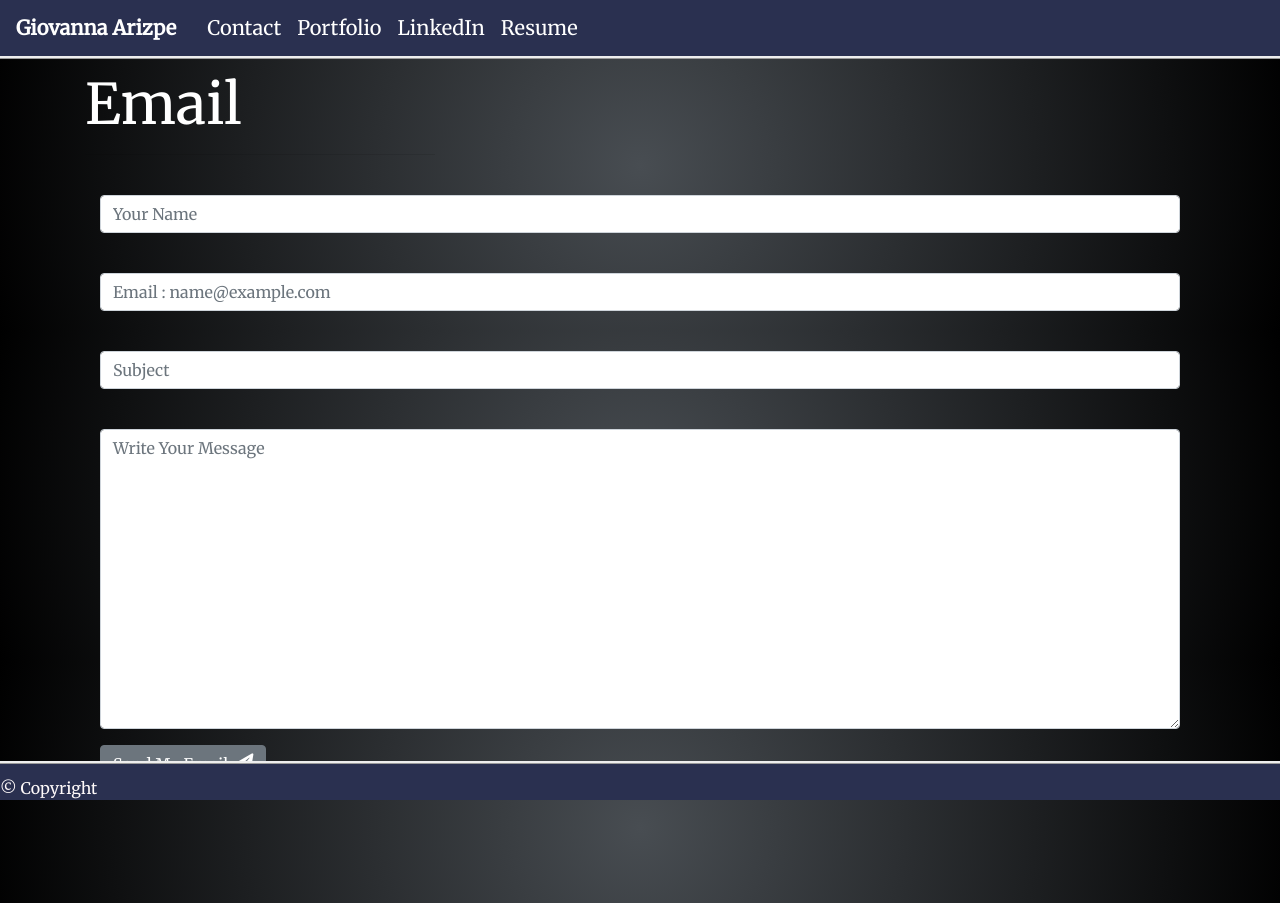
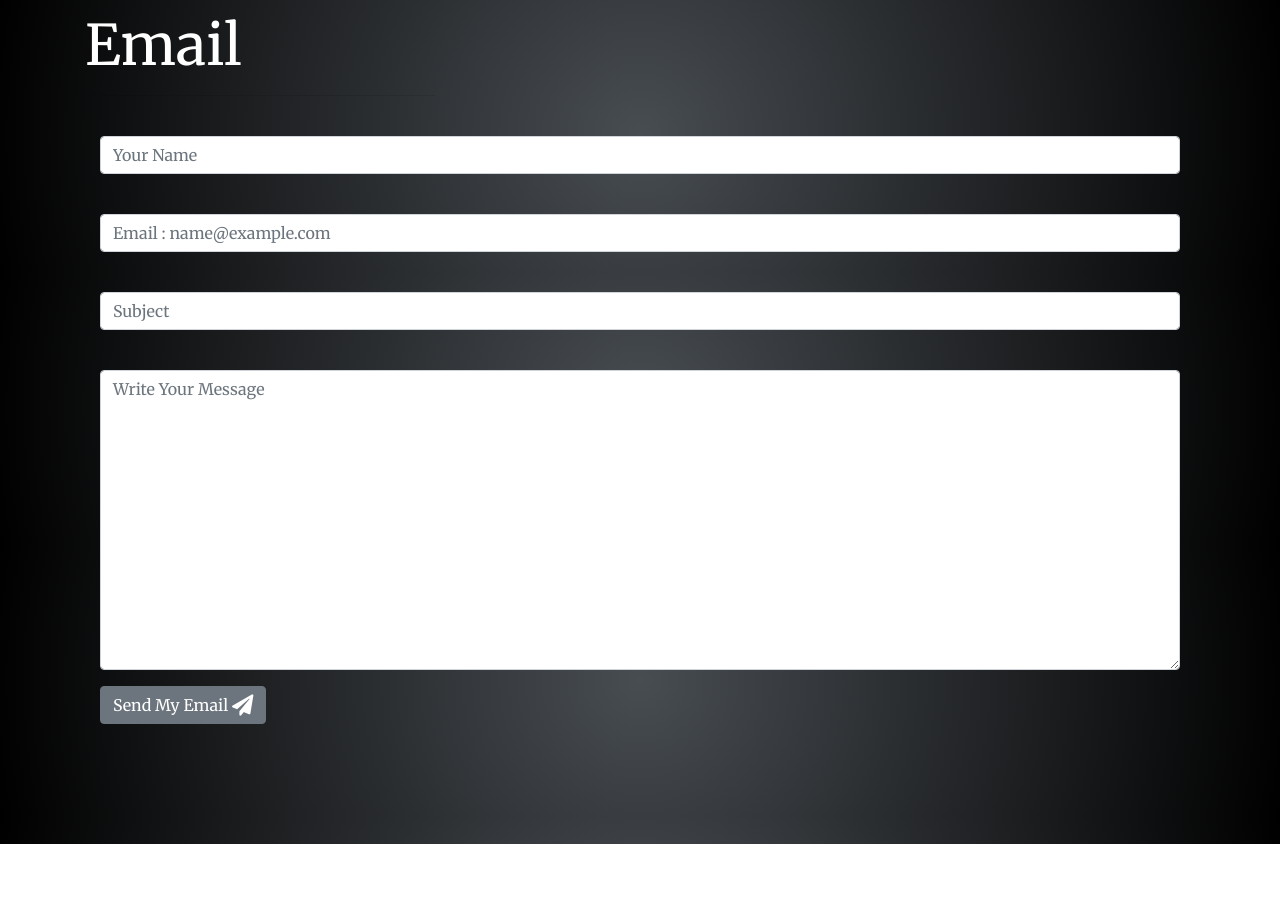
Before and after one commit to garizpe9/FullstackPortfolio, a website: page public/form.html in a window 1280 px wide. After the commit the page ends 844 px from the top, so only its background shows below. Drawn offline with nearby package versions, Linux system fonts and the light colour scheme.

Commit message:
updating form to use for other website

```diff
--- a/public/form.html
+++ b/public/form.html
@@ -13,27 +13,7 @@
 </head>
 
 <body>
-    <nav class="navbar navbar-expand-lg navbar-dark">
-        <a class="navbar-brand" href="/index"><b>Giovanna Arizpe</b></a>
-        <div class="row">
-            <div class="col-2"></div>
-            <a class="navbar-brand" href="/index" target="_blank"> Contact</a>
-        </div>
-        </div>
-        <div class="row">
-            <div class="col-2"></div>
-            <a class="navbar-brand" href="/portfolio" target="_blank"> Portfolio</a>
-        </div>
-        <div class="row">
-            <div class="col-2"></div>
-                <a class="navbar-brand" href="https://www.linkedin.com/in/giovanna-arizpe-msa-64ab2314" target="_blank"> LinkedIn</a>
-            </div>
-        </div>
-        <div class="row">
-            <div class="col-2"></div>
-            <a class="navbar-brand" href="assets/Velia Giovanna Arizpe 2020.pdf" target="_blank"> Resume</a>
-          </div>
-    </nav>
+
     <div class="container">
         <div class="row">
             <div class="col-4">
@@ -68,12 +48,7 @@
         </div>
     </div>
 
-    <footer class="footer">
-        <div class="container"></div>
-        <span class="text-muted"></span>
-        © Copyright</span>
-        </div>
-    </footer>
+
     <script src="https://code.jquery.com/jquery-3.4.1.min.js"></script>
     <script src="form.js"></script>
 </body>
```
